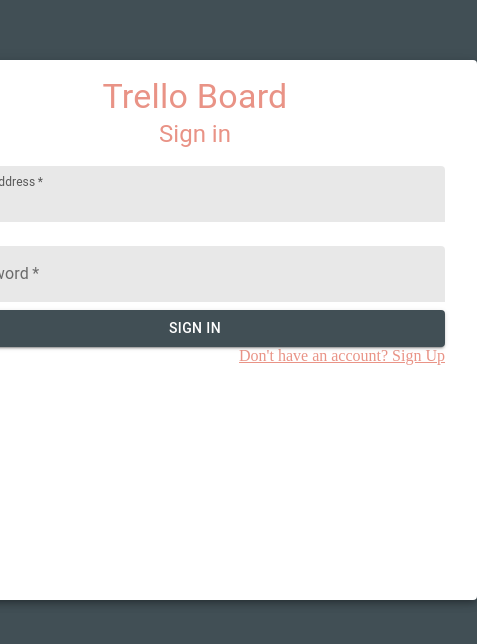
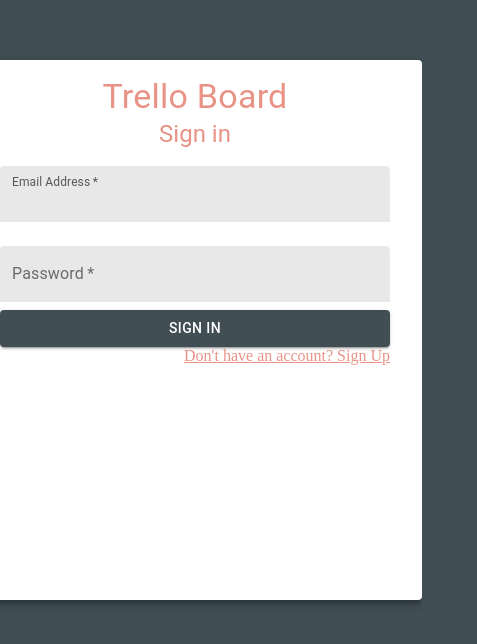
Before and after one commit to Wjpayne/trello-clone, a React (Create React App) app in the folder client/: page /login in a window 390 px wide. Shown: the part 320-964 px from the top of the page, 477 px wide, since content can reach past the window. Built offline with nearby package versions, Linux system fonts and the light colour scheme; no server answers.

Commit message:
make login and register form responsive

```diff
--- a/client/src/Pages/Login.jsx
+++ b/client/src/Pages/Login.jsx
@@ -22,6 +22,9 @@
     height: "500px",
     width: "500px",
     outline: "none",
+    [theme.breakpoints.down("sm")]: {
+      width: "100%"
+    },
   },
 
   div: {
--- a/client/src/Pages/Register.jsx
+++ b/client/src/Pages/Register.jsx
@@ -24,6 +24,9 @@
     height: "500px",
     width: "500px",
     outline: "none",
+    [theme.breakpoints.down("xs")]: {
+      width: "100%"
+    },
   },
 
   div: {
```
